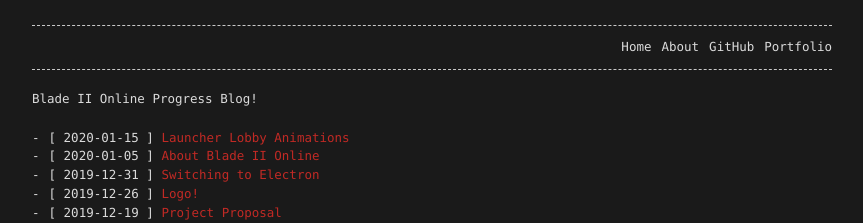
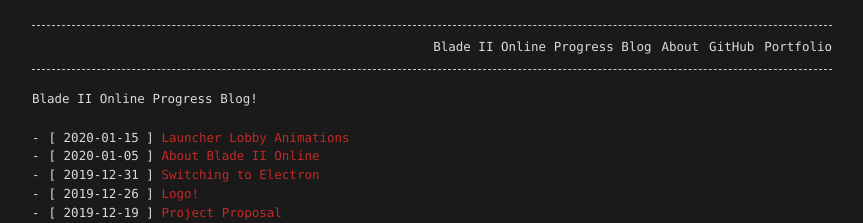
Before and after one commit to 6a/b2o, a Jekyll site: the page built from index.md, in a window 1280 px wide. Shown: the top 223 px of the page, without its empty margins (208-1071 px from the left). Built offline with Jekyll 4.4.1, drawn with Linux system fonts in a browser that asks for light colours.

Commit message:
Fixed title for home page

```diff
--- a/index.md
+++ b/index.md
@@ -1,6 +1,6 @@
 ---
 layout: home
-title: Home
+title: Blade II Online Progress Blog
 permalink: /
 ---
 
```
